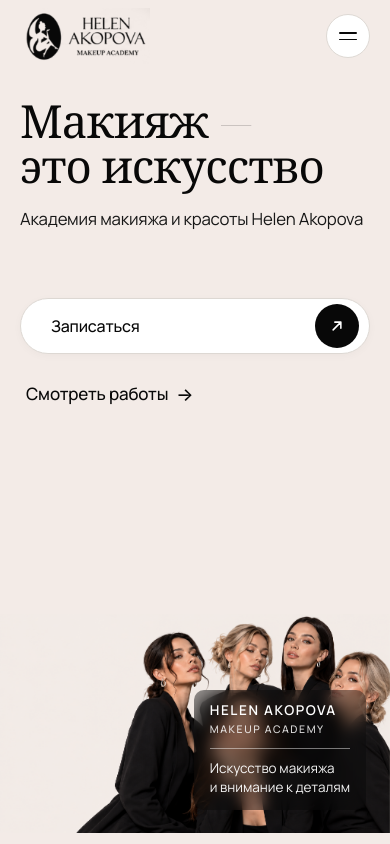
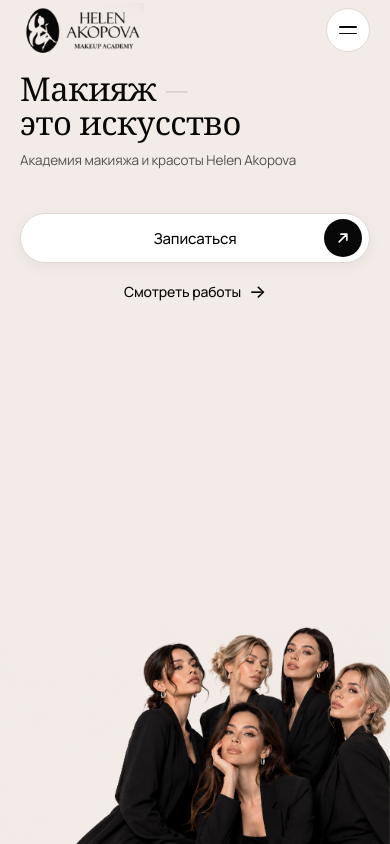
Before and after one commit to movsisiannartem-hash/akopova, a plain HTML site: page index.html in a window 390 px wide. Drawn offline with nearby package versions, Linux system fonts and the light colour scheme.

Commit message:
fix(mobile): center button text, increase photo size and elevate layout proportions

```diff
--- a/style.css
+++ b/style.css
@@ -1134,7 +1134,7 @@ img {
 
 @media (max-width: 900px) {
   :root {
-    --header-height: 76px;
+    --header-height: 64px;
     --screen-padding-h: 24px;
   }
 
@@ -1153,100 +1153,186 @@ img {
   .hero-section {
     flex-direction: column;
     justify-content: flex-start;
-    min-height: auto;
+    min-height: calc(100dvh - var(--header-height));
+    width: 100%;
   }
 
   .hero-left-content {
     position: static;
-    padding: 100px var(--screen-padding-h) 36px;
+    padding: calc(var(--header-height) + 16px) var(--screen-padding-h) 0;
     max-width: 100%;
     width: 100%;
     order: 1;
+    display: flex;
+    flex-direction: column;
+    align-items: flex-start;
+  }
+
+  .hero-typography-block {
+    margin-bottom: 20px;
+    width: 100%;
+  }
+
+  .hero-title {
+    font-size: clamp(2.2rem, 7.2vw, 2.75rem);
+    line-height: 1.05;
+    margin-bottom: 12px;
+    letter-spacing: -0.015em;
+  }
+
+  .hero-subtitle {
+    font-size: 14.5px;
+    line-height: 1.35;
+    margin-bottom: 20px;
+    color: var(--color-text-sub);
+  }
+
+  .hero-cta-group {
+    display: flex;
+    flex-direction: column;
+    align-items: center;
+    justify-content: center;
+    width: 100%;
+    gap: 12px;
+    margin-bottom: 16px;
+  }
+
+  .hero-primary-btn {
+    width: 100%;
+    max-width: 360px;
+    height: 52px;
+    position: relative;
+    display: flex;
+    align-items: center;
+    justify-content: center;
+    padding: 0 52px;
+    margin: 0 auto;
+    font-size: 15.5px;
+    font-weight: 500;
+    box-shadow: 0 4px 14px rgba(8, 8, 8, 0.05);
+  }
+
+  .hero-primary-btn span:first-child {
+    text-align: center;
+    margin: 0 auto;
+  }
+
+  .hero-primary-btn .btn-arrow-circle {
+    position: absolute;
+    right: 7px;
+    width: 38px;
+    height: 38px;
+  }
+
+  .hero-secondary-btn {
+    display: inline-flex;
+    align-items: center;
+    justify-content: center;
+    text-align: center;
+    width: 100%;
+    max-width: 360px;
+    font-size: 14.5px;
+    font-weight: 500;
+    color: var(--color-black-deep);
+    padding: 6px 0;
+    margin: 0 auto;
   }
 
   .hero-right-visual {
     position: relative;
     right: auto;
     bottom: auto;
-    height: auto;
-    min-height: 420px;
-    max-height: 560px;
     width: 100%;
+    flex: 1;
+    display: flex;
+    align-items: flex-end;
+    justify-content: center;
+    overflow: hidden;
+    min-height: 380px;
     order: 2;
-    justify-content: center;
+    margin-top: 6px;
   }
 
   .hero-image-stage {
+    position: relative;
     width: 100%;
-    height: auto;
-    min-height: 420px;
-    max-height: 560px;
+    height: 100%;
+    display: flex;
+    align-items: flex-end;
     justify-content: center;
   }
 
   .hero-group-photo {
     width: 100%;
+    max-width: 580px;
     height: auto;
-    max-height: 540px;
+    max-height: 500px;
+    object-fit: contain;
     object-position: center bottom;
+    display: block;
+    transform: scale(1.18);
+    transform-origin: center bottom;
   }
 
   .hero-bottom-info {
-    bottom: 24px;
-    right: 24px;
-    left: auto;
-    background: rgba(8, 8, 8, 0.4);
-    backdrop-filter: blur(8px);
-    padding: 12px 16px;
-    border-radius: 10px;
+    display: none;
   }
 }
 
 @media (max-width: 540px) {
   :root {
-    --header-height: 72px;
+    --header-height: 60px;
     --screen-padding-h: 20px;
   }
 
   .header-logo-img {
-    width: 130px;
+    width: 124px;
   }
 
   .header-cta-btn {
     display: none;
   }
 
+  .hero-left-content {
+    padding: calc(var(--header-height) + 12px) var(--screen-padding-h) 0;
+  }
+
   .hero-title {
-    font-size: 2.85rem;
-    line-height: 0.98;
+    font-size: clamp(2.05rem, 6.8vw, 2.35rem);
+    line-height: 1.05;
+    margin-bottom: 10px;
+  }
+
+  .hero-subtitle {
+    font-size: 13.5px;
+    line-height: 1.35;
     margin-bottom: 18px;
   }
 
-  .hero-subtitle {
-    font-size: 1.05rem;
-    margin-bottom: 24px;
-  }
-
   .hero-cta-group {
-    flex-direction: column;
-    align-items: flex-start;
-    gap: 16px;
+    gap: 12px;
+    margin-bottom: 12px;
   }
 
   .hero-primary-btn {
-    width: 100%;
-    height: 56px;
-    font-size: 16px;
+    max-width: 100%;
+    height: 50px;
+    font-size: 15px;
+  }
+
+  .hero-secondary-btn {
+    font-size: 14px;
+    padding: 4px 0;
   }
 
   .hero-right-visual {
-    min-height: 380px;
-    max-height: 420px;
+    min-height: 340px;
+    margin-top: 0;
   }
 
-  .hero-image-stage {
-    min-height: 380px;
-    max-height: 420px;
+  .hero-group-photo {
+    transform: scale(1.22);
+    transform-origin: center bottom;
   }
 }
 
```
Also changed, not shown: mockups/helen-akopova-mobile-exact.png, 1 other file.
